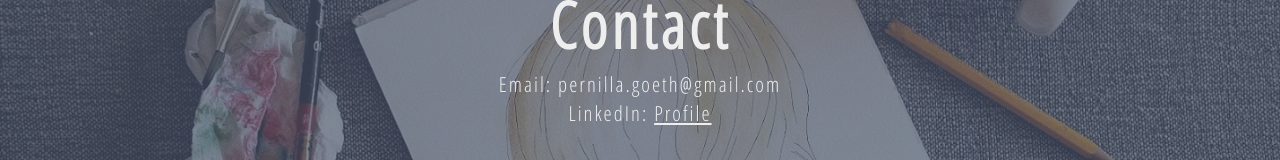
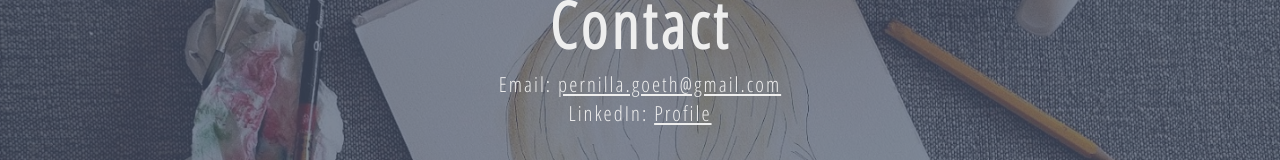
Before and after one commit to pg222jx/portfolio, a React (Create React App) app: page /contact in a window 1280 px wide. Shown: the part 346-506 px from the top of the page. Built offline with nearby package versions, Linux system fonts and the light colour scheme.

Commit message:
Adding mailto: to email

```diff
--- a/src/components/Contact.jsx
+++ b/src/components/Contact.jsx
@@ -8,7 +8,7 @@ class Contact extends Component {
             <header className="showcase">
             <div className="container showcase-inner">
               <h1>Contact</h1>
-              <p>Email: pernilla.goeth@gmail.com</p>
+              <p>Email: <a href="mailto:pernilla.goeth@gmail.com/">pernilla.goeth@gmail.com</a></p>
               <p>LinkedIn: <a href="https://www.linkedin.com/in/pernilla-g%C3%B6th-69027319b/">Profile</a></p>
             </div>
           </header>
```
